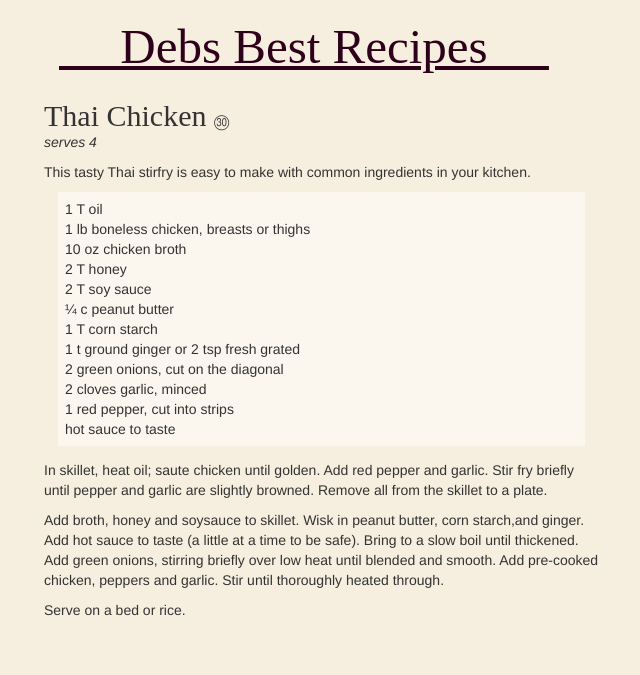
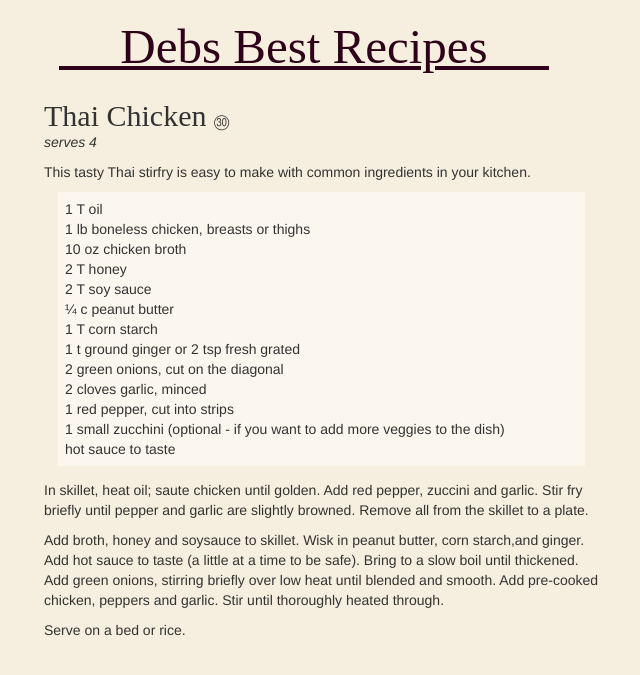
Before and after one commit to JonahBraun/debs-recipes, a Jekyll site: the page built from _posts/2005-11-14-thai-chicken.md, in a window 1280 px wide. Shown: the top 675 px of the page, without its empty margins (11-651 px from the left). Built offline with Jekyll 4.4.1, drawn with Linux system fonts in a browser that asks for light colours; nearby versions of some CDN libraries; some web fonts are replaced; Markdown is read by kramdown in place of the engine named in the settings.

Commit message:
Update 2005-11-14-thai-chicken.md

```diff
--- a/_posts/2005-11-14-thai-chicken.md
+++ b/_posts/2005-11-14-thai-chicken.md
@@ -18,10 +18,11 @@ This tasty Thai stirfry is easy to make with common ingredients in your kitchen.
 - 2 green onions, cut on the diagonal
 - 2 cloves garlic, minced
 - 1 red pepper, cut into strips
+- 1 small zucchini (optional -  if you want to add more veggies to the dish)
 - hot sauce to taste
 
 
-In skillet, heat oil; saute chicken until golden. Add red pepper and garlic.  Stir fry briefly until pepper and garlic are slightly browned.  Remove all from the skillet to a plate.
+In skillet, heat oil; saute chicken until golden. Add red pepper, zuccini and garlic.  Stir fry briefly until pepper and garlic are slightly browned.  Remove all from the skillet to a plate.
 
 Add broth, honey and soysauce to skillet. Wisk in peanut butter, corn starch,and ginger. Add hot sauce to taste (a little at a time to be safe). Bring to a slow boil until thickened.  Add green onions, stirring briefly over low
 heat until blended and smooth. Add pre-cooked chicken, peppers and garlic. Stir until thoroughly heated through.
```
